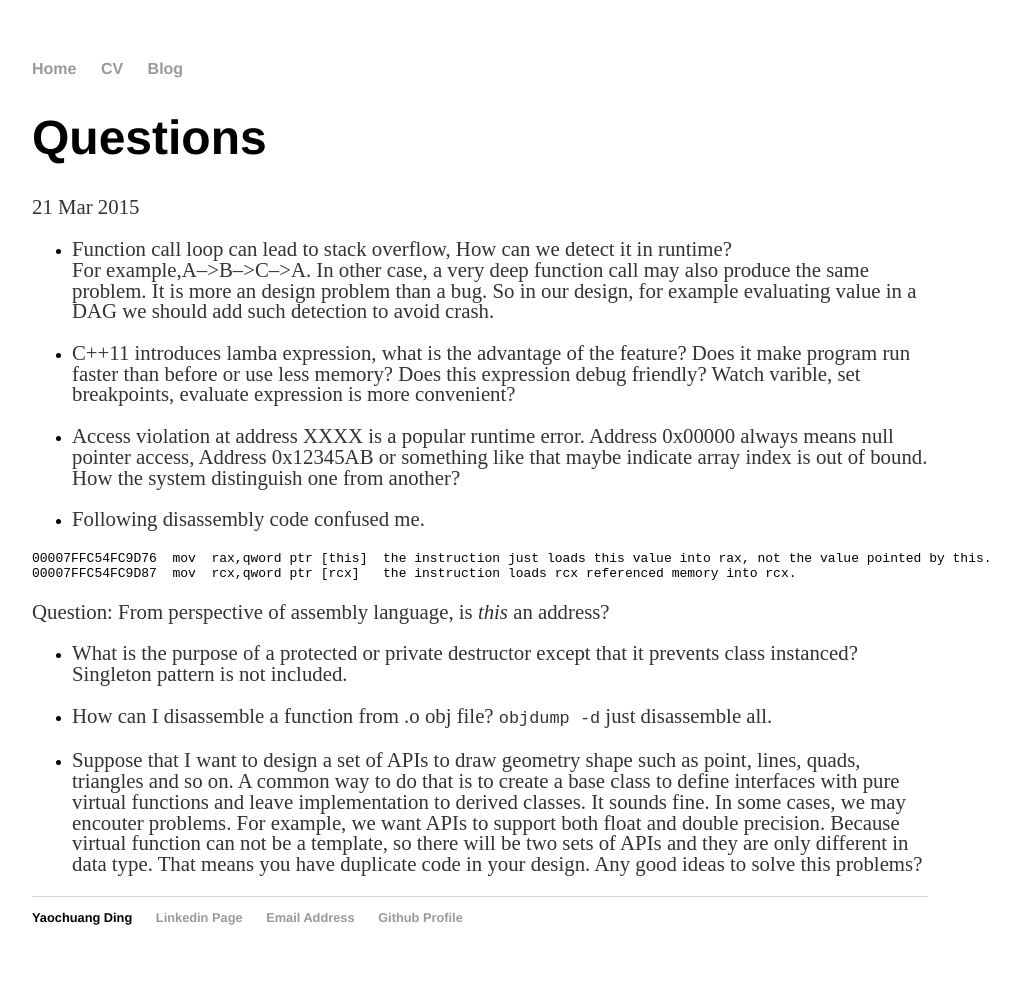
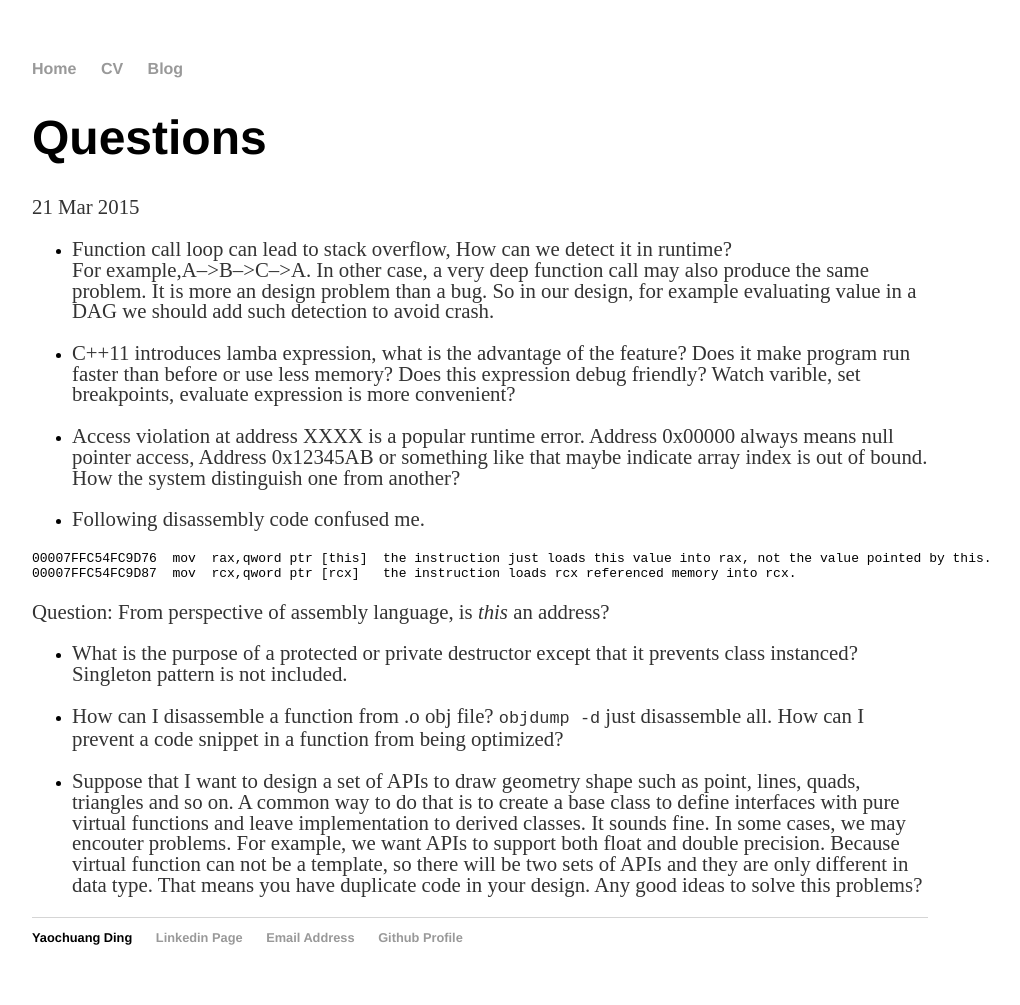
Before and after one commit to ychding11/ychding11.github.io, a Jekyll site: the page built from _posts/2015-03-21-Questions.md, in a window 1280 px wide. Shown: the whole page, without its empty margins (160-1180 px from the left). Built offline with Jekyll 4.4.1, drawn with Linux system fonts in a browser that asks for light colours.

Commit message:
add questions.

```diff
--- a/_posts/2015-03-21-Questions.md
+++ b/_posts/2015-03-21-Questions.md
@@ -29,6 +29,7 @@ Question: From perspective of assembly language, is *this* an address?
   class instanced? Singleton pattern is not included.
 
 - How can I disassemble a function from .o obj file? `objdump -d` just disassemble all.
+  How can I prevent a code snippet in a function from being optimized?
 
 - Suppose that I want to design a set of APIs to draw geometry shape such as point,
   lines, quads, triangles and so on. A common way to do that is to create a base
```
